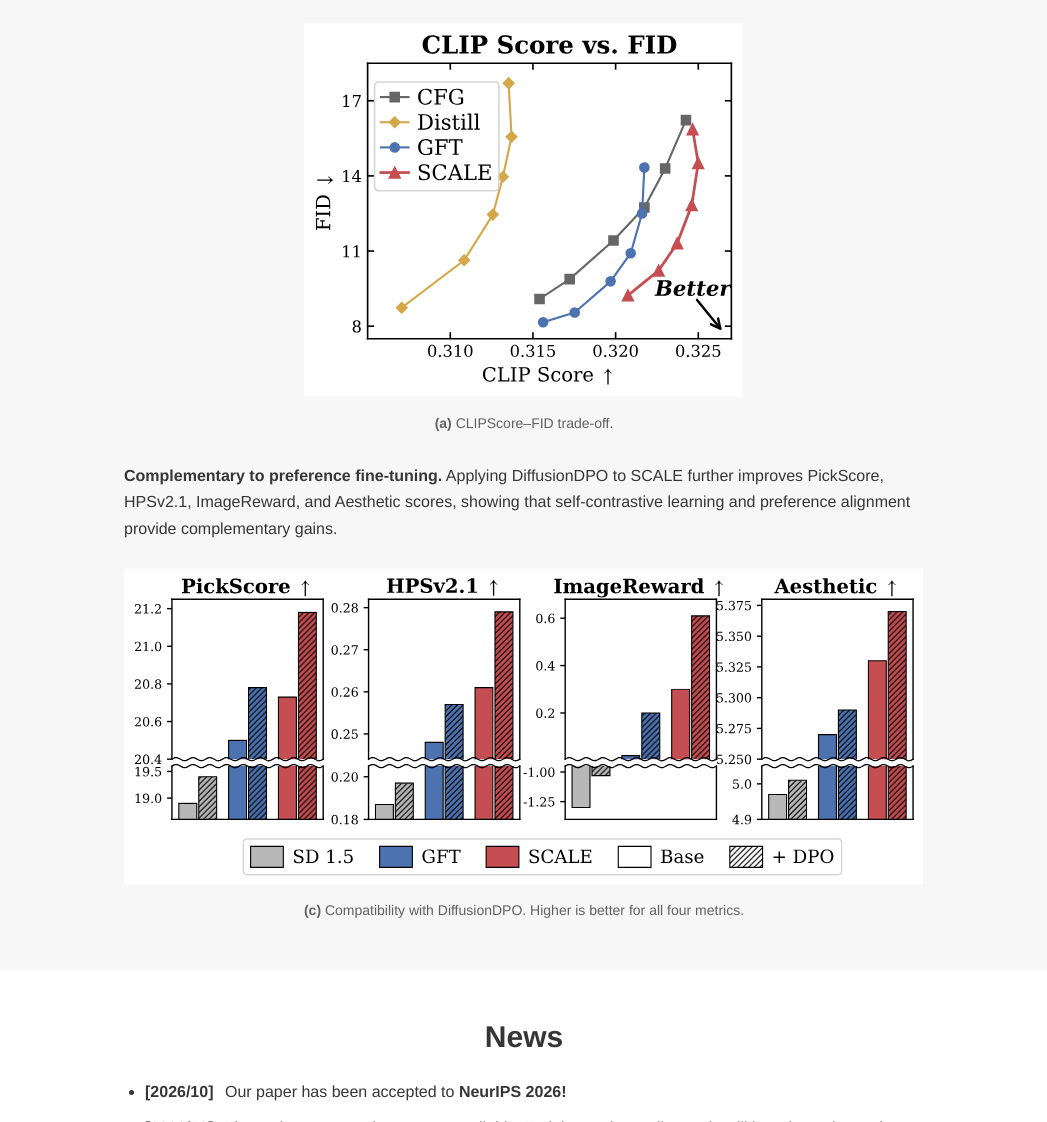
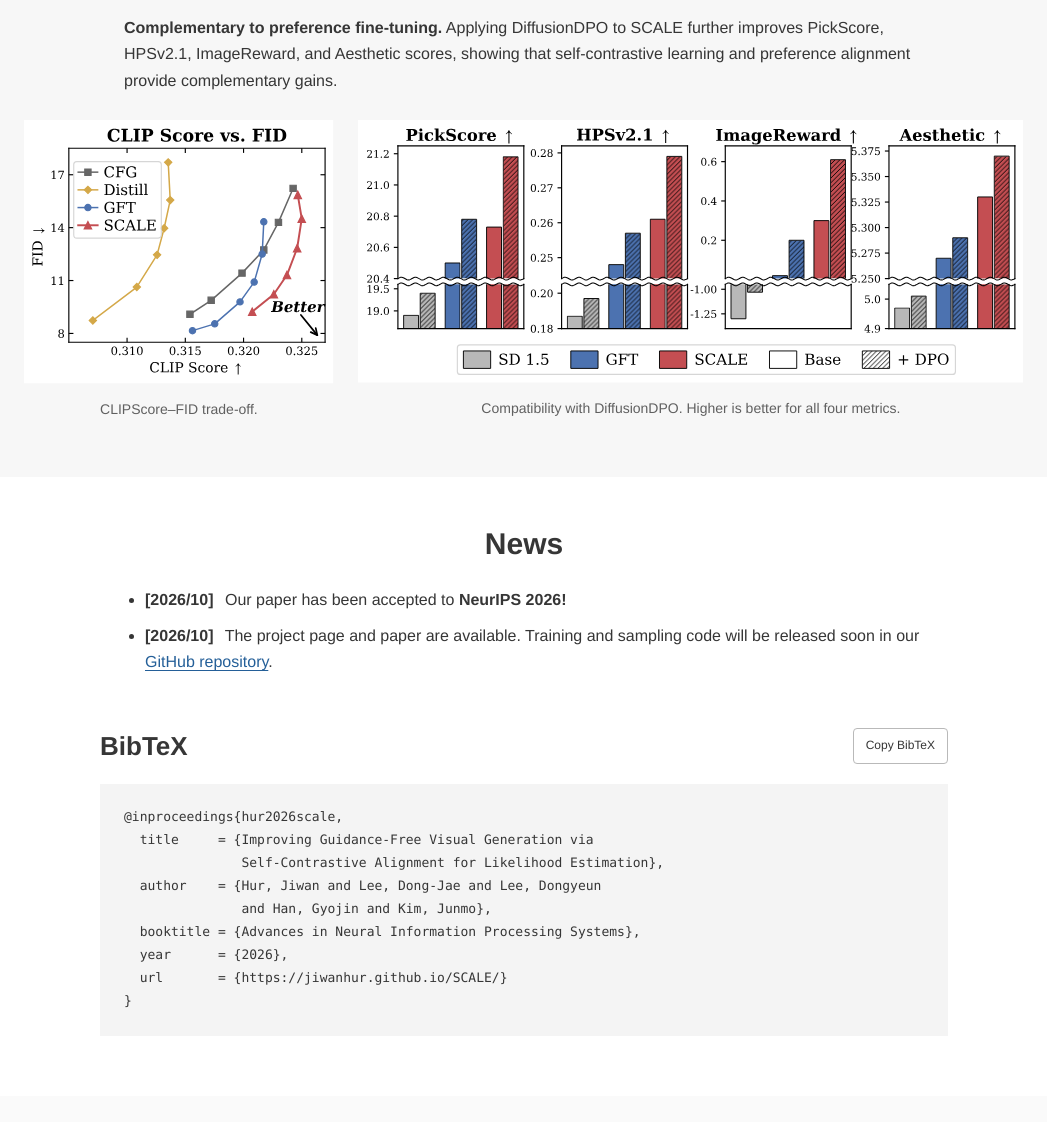
Before and after one commit to JiwanHur/SCALE, a plain HTML site: page docs/index.html in a window 1280 px wide. Shown: the part 3452-4574 px from the top of the page, without its empty margins (116-1163 px from the left). Drawn offline with Linux system fonts and the light colour scheme.

Commit message:
Arrange text-to-image plots horizontally without panel letters

```diff
--- a/docs/index.html
+++ b/docs/index.html
@@ -15,7 +15,7 @@
   <meta property="og:image:alt" content="Guidance-free image generation results comparing SD1.5, GFT, and SCALE, with and without DPO.">
   <meta name="twitter:card" content="summary_large_image">
   <link rel="icon" type="image/svg+xml" href="assets/favicon.svg">
-  <link rel="stylesheet" href="style.css?v=4">
+  <link rel="stylesheet" href="style.css?v=5">
   <script src="script.js?v=2" defer></script>
 </head>
 <body>
@@ -124,15 +124,19 @@
         <div class="prose t2i-results" id="text-to-image-results">
           <h3>Text-to-Image Generation</h3>
           <p>On Stable Diffusion v1.5, SCALE improves the CLIPScore–FID trade-off between text alignment and sample quality.</p>
-          <figure class="pareto-figure">
-            <a class="zoomable" href="assets/images/t2i-pareto.svg" data-caption="Figure 4(a). CLIPScore–FID trade-off on SD1.5. Higher CLIPScore and lower FID are better."><img src="assets/images/t2i-pareto.svg" width="269" height="230" loading="lazy" alt="CLIPScore versus FID for CFG, guidance distillation, GFT, and SCALE. SCALE achieves a better trade-off between text alignment and sample quality."></a>
-            <figcaption><strong>(a)</strong> CLIPScore–FID trade-off.</figcaption>
-          </figure>
           <p><strong>Complementary to preference fine-tuning.</strong> Applying DiffusionDPO to SCALE further improves PickScore, HPSv2.1, ImageReward, and Aesthetic scores, showing that self-contrastive learning and preference alignment provide complementary gains.</p>
-          <figure class="dpo-figure">
-            <a class="zoomable" href="assets/images/t2i-dpo.svg" data-caption="Figure 4(c). SD1.5, GFT, and SCALE before and after DiffusionDPO. SCALE+DPO achieves the highest scores on all four reported metrics."><img src="assets/images/t2i-dpo.svg" width="571" height="226" loading="lazy" alt="Bar charts compare SD1.5, GFT, and SCALE with and without DPO on PickScore, HPSv2.1, ImageReward, and Aesthetic scores. SCALE+DPO achieves the highest score in every chart."></a>
-            <figcaption><strong>(c)</strong> Compatibility with DiffusionDPO. Higher is better for all four metrics.</figcaption>
-          </figure>
+          <div class="quantitative-scroll" tabindex="0" role="group" aria-label="Text-to-image comparison graphs">
+            <div class="quantitative-figures">
+              <figure>
+                <a class="zoomable" href="assets/images/t2i-pareto.svg" data-caption="CLIPScore–FID trade-off on SD1.5. Higher CLIPScore and lower FID are better."><img src="assets/images/t2i-pareto.svg" width="269" height="230" loading="lazy" alt="CLIPScore versus FID for CFG, guidance distillation, GFT, and SCALE. SCALE achieves a better trade-off between text alignment and sample quality."></a>
+                <figcaption>CLIPScore–FID trade-off.</figcaption>
+              </figure>
+              <figure>
+                <a class="zoomable" href="assets/images/t2i-dpo.svg" data-caption="SD1.5, GFT, and SCALE before and after DiffusionDPO. SCALE+DPO achieves the highest scores on all four reported metrics."><img src="assets/images/t2i-dpo.svg" width="571" height="226" loading="lazy" alt="Bar charts compare SD1.5, GFT, and SCALE with and without DPO on PickScore, HPSv2.1, ImageReward, and Aesthetic scores. SCALE+DPO achieves the highest score in every chart."></a>
+                <figcaption>Compatibility with DiffusionDPO. Higher is better for all four metrics.</figcaption>
+              </figure>
+            </div>
+          </div>
         </div>
       </div>
     </section>
--- a/docs/style.css
+++ b/docs/style.css
@@ -97,11 +97,13 @@ button:focus-visible, a:focus-visible, input:focus-visible, pre:focus-visible {
 .model-gallery img { width: 100%; background: #fff; }
 .model-gallery figcaption { text-align: center; margin-top: 12px; font-size: 14px; color: var(--muted); }
 .model-gallery figcaption strong { color: var(--ink); }
-.pareto-figure { max-width: 440px; margin: 26px auto 28px; }
-.pareto-figure img { width: 100%; }
+.t2i-results { max-width: none; }
+.t2i-results > h3, .t2i-results > p { max-width: 800px; margin-inline: auto; }
+.quantitative-scroll { margin-top: 26px; overflow-x: auto; padding-bottom: 8px; scrollbar-width: thin; }
+.quantitative-scroll:focus-visible { outline: 3px solid var(--link); outline-offset: 4px; }
+.quantitative-figures { display: grid; grid-template-columns: minmax(0, 1fr) minmax(0, 2.15fr); gap: 24px; min-width: 700px; }
+.quantitative-figures img { width: 100%; }
 .t2i-results figcaption { margin-top: 14px; color: var(--muted); font-size: 14px; text-align: center; }
-.dpo-figure { margin-top: 26px; }
-.dpo-figure img { width: 100%; }
 .news-section { padding-bottom: 24px; }
 .news-list { padding-left: 21px; }
 .news-list li + li { margin-top: 10px; }
@@ -173,7 +175,6 @@ dialog p { font-size: 13px; text-align: center; color: var(--muted); margin-top:
   .results-table caption { font-size: 12px; }
   .model-gallery { grid-template-columns: 1fr; gap: 24px; }
   .model-gallery figcaption { font-size: 13px; margin-top: 10px; }
-  .pareto-figure { margin-block: 24px; }
   .t2i-results figcaption { font-size: 12px; }
   .news-section { padding-bottom: 20px; }
   .citation-section { padding-top: 24px; padding-bottom: 24px; }
```
Also changed, not shown: 1 other file.
